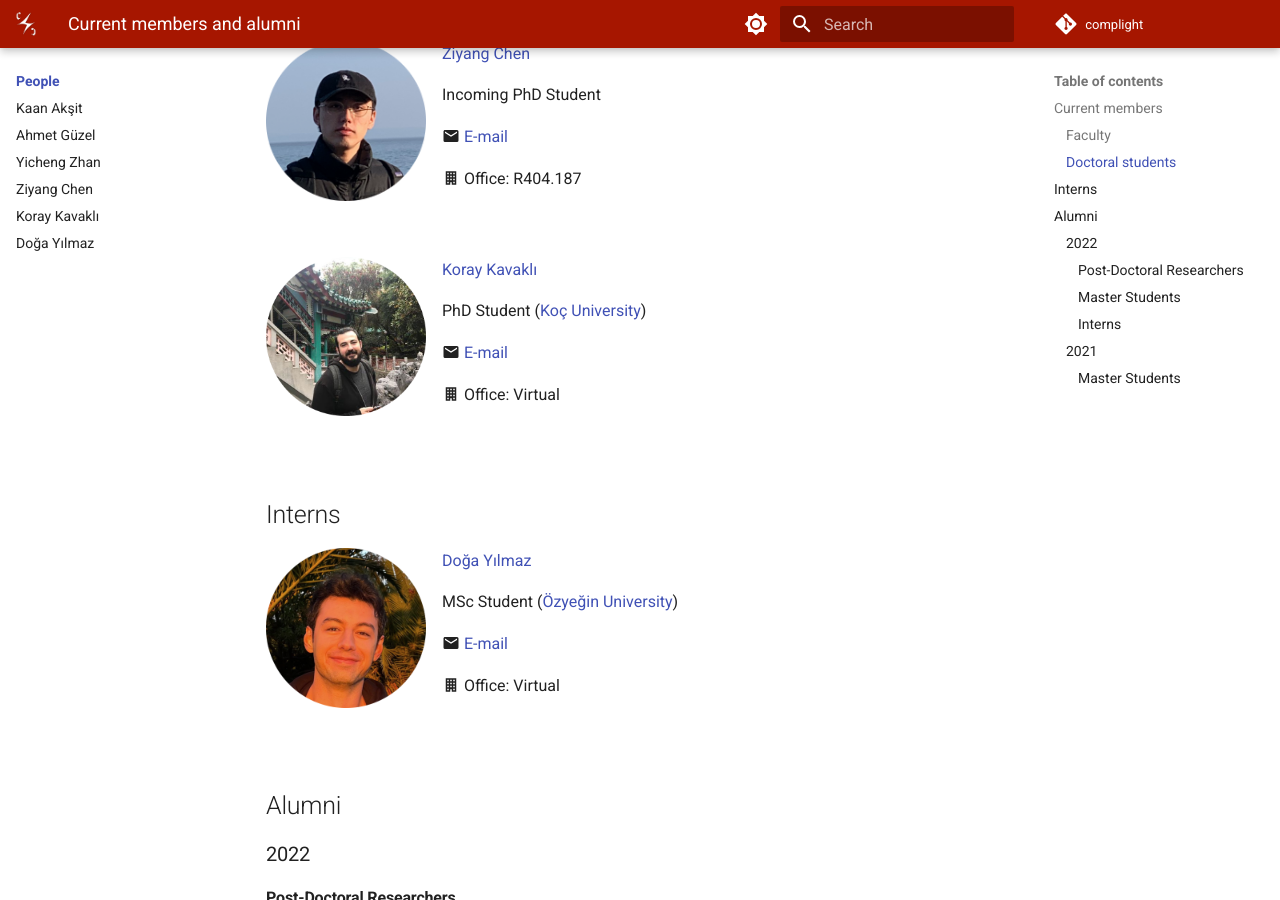
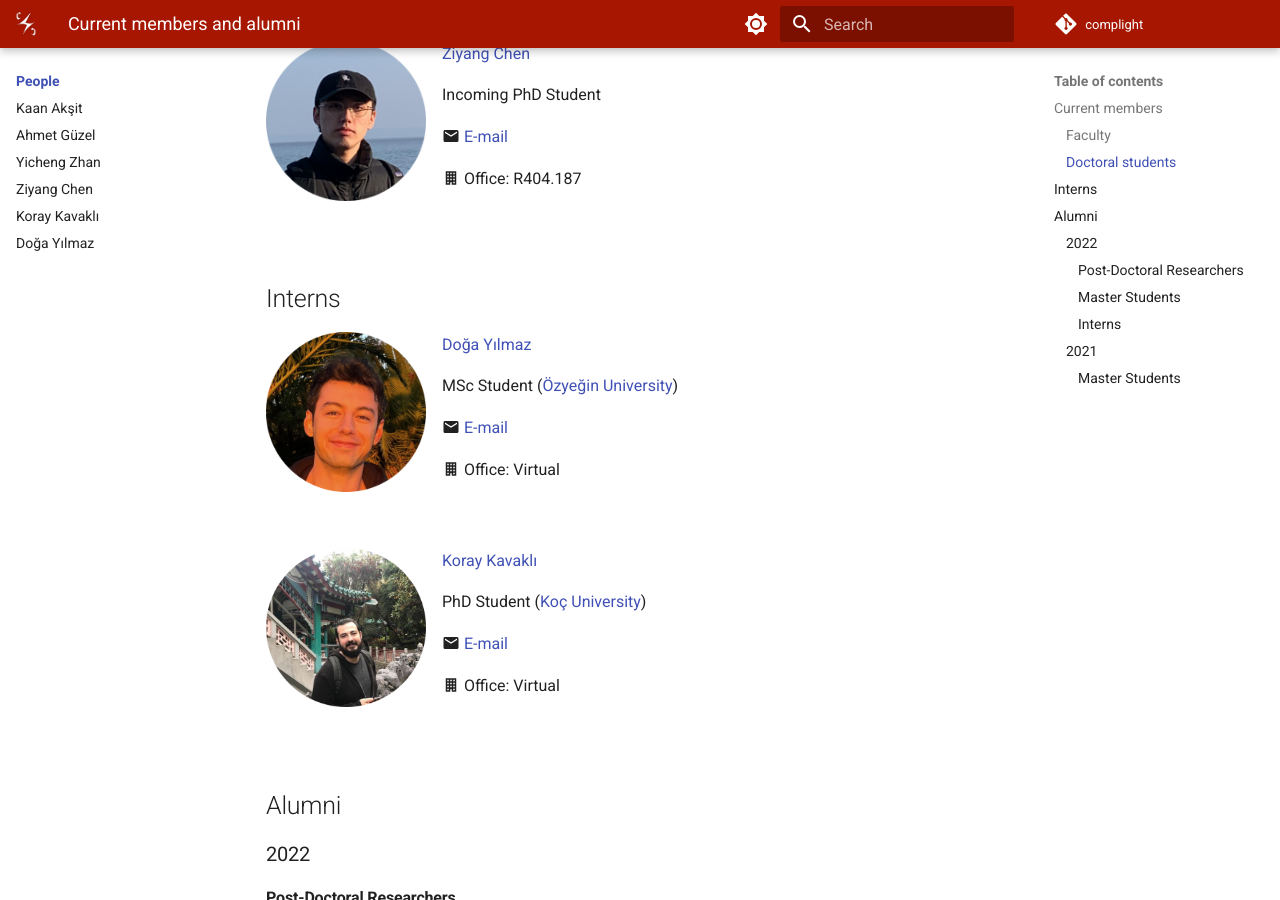
Before and after one commit to complight/complight.github.io, an MkDocs documentation site: the page built from docs/people/index.md, in a window 1280 px wide and 900 px high, scrolled down 1189 px. Built offline with MkDocs 1.6.1 and Material for MkDocs 9.7.7, drawn with Linux system fonts in a browser that asks for light colours.

Commit message:
Updating people's page.

```diff
--- a/docs/people/index.md
+++ b/docs/people/index.md
@@ -61,19 +61,6 @@ Incoming PhD Student
 <br clear="left"/>
 
 
-<div style="float: left; height:200px;" class="boxed">
-<img align='left' src="../people/koray_kavakli.png" width="160" alt/>
-</div>
-[Koray Kavaklı](https://scholar.google.com/citations?user=rn6XtO4AAAAJ&hl=en)
-
-PhD Student ([Koç University](https://www.ku.edu.tr/))
-
-:material-email: [E-mail](mailto:K.Kavakli@cs.ucl.ac.uk)
-
-:material-office-building: Office: Virtual
-<br clear="left"/>
-
-
 ## Interns
 <div style="float: left; height:200px;" class="boxed">
 <img align='left' src="../people/doga_yilmaz.png" width="160" alt/>
@@ -88,6 +75,17 @@ MSc Student ([Özyeğin University](https://www.ozyegin.edu.tr/))
 <br clear="left"/>
 
 
+<div style="float: left; height:200px;" class="boxed">
+<img align='left' src="../people/koray_kavakli.png" width="160" alt/>
+</div>
+[Koray Kavaklı](https://scholar.google.com/citations?user=rn6XtO4AAAAJ&hl=en)
+
+PhD Student ([Koç University](https://www.ku.edu.tr/))
+
+:material-email: [E-mail](mailto:K.Kavakli@cs.ucl.ac.uk)
+
+:material-office-building: Office: Virtual
+<br clear="left"/>
 
 
 
```
